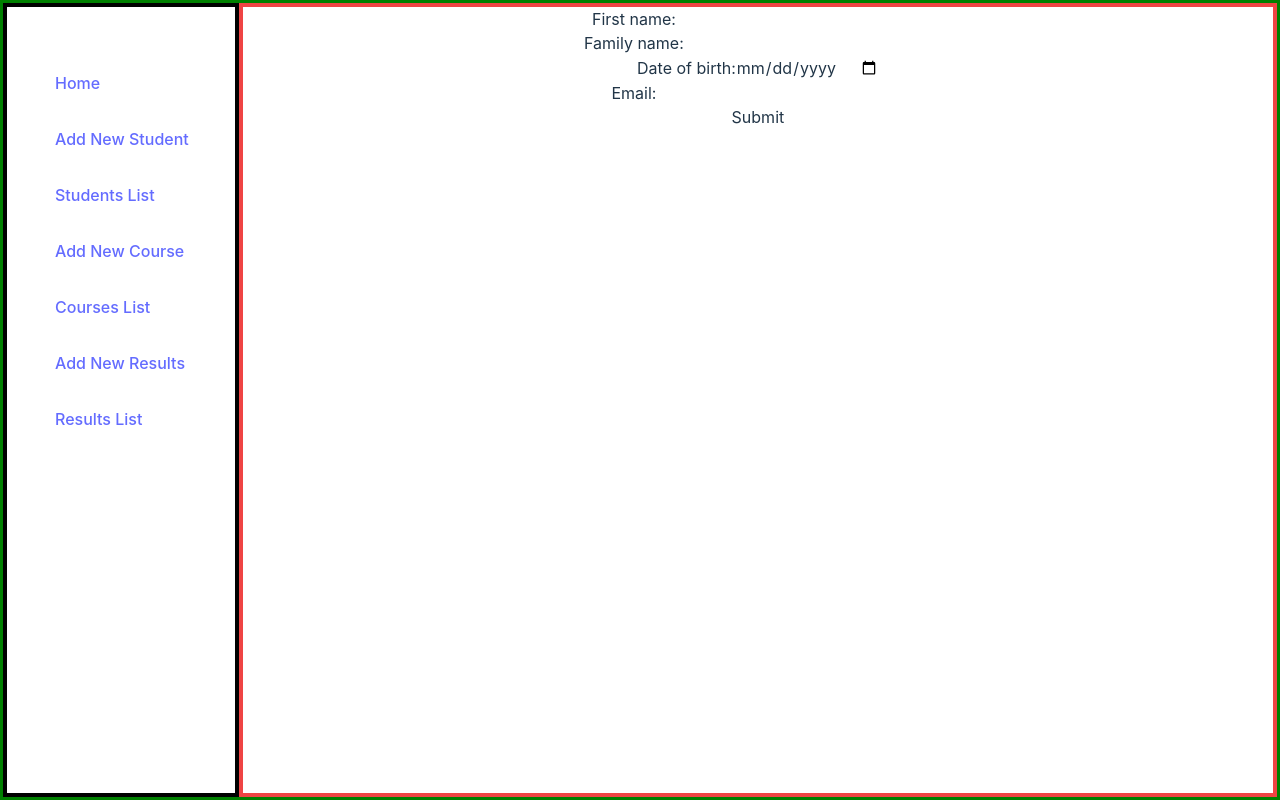
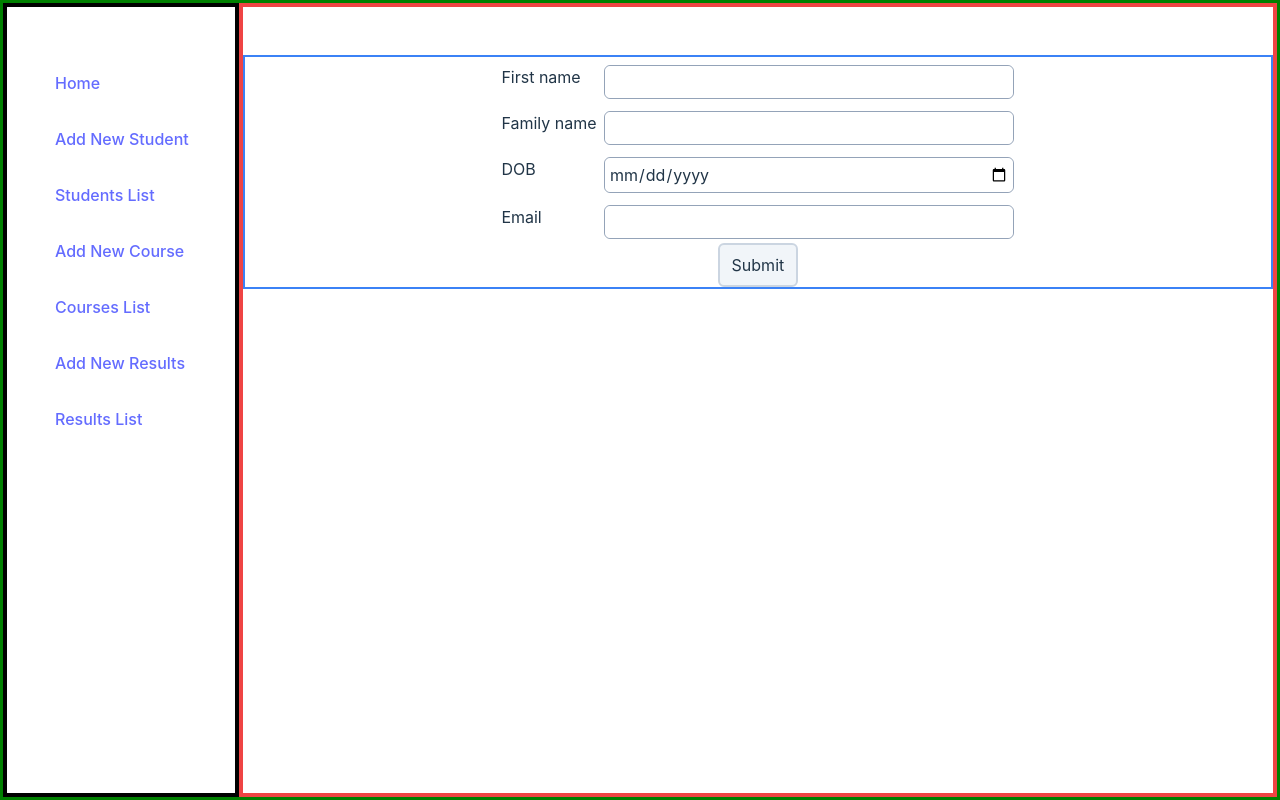
Before and after one commit to plutownium/student-mgmt-app, a React (Vite) app in the folder frontend/: page /students/add/new in a window 1280 px wide. Built offline with nearby package versions, Linux system fonts and the light colour scheme.

Commit message:
get error msg into err msg state

```diff
--- a/frontend/src/api/studentsAPI.ts
+++ b/frontend/src/api/studentsAPI.ts
@@ -1,14 +1,14 @@
 import axios from "axios";
 import { BACKEND_URL } from "../util/constants";
 
-export function makeStudentAPI(firstName: string, familyName: string, dob: Date, email: string) {
-    return axios.post(BACKEND_URL + "/students/new", { firstName, familyName, dob, email });
+export async function addNewStudentAPI(firstName: string, familyName: string, dob: string, email: string) {
+    return await axios.post(BACKEND_URL + "/students/new", { firstName, familyName, dob, email });
 }
 
-export function getStudentsAPI() {
-    return axios.get(BACKEND_URL + "/students/all");
+export async function getStudentsAPI() {
+    return await axios.get(BACKEND_URL + "/students/all");
 }
 
-export function deleteStudentAPI(studentId: number) {
-    return axios.delete(BACKEND_URL + "/students/" + studentId.toString());
+export async function deleteStudentAPI(studentId: number) {
+    return await axios.delete(BACKEND_URL + "/students/" + studentId.toString());
 }
--- /dev/null
+++ b/frontend/src/components/formInput/DateFormInput.tsx
@@ -0,0 +1,31 @@
+import React, { ChangeEvent } from "react";
+
+interface FormInputProps {
+    labelText: string;
+    formText: string;
+    inputName: string;
+    handleUpdate: (event: ChangeEvent<HTMLInputElement>) => void;
+}
+
+const DateFormInput: React.FC<FormInputProps> = ({ labelText, formText, inputName, handleUpdate }: FormInputProps) => {
+    return (
+        <div className="pt-2 pb-1 flex w-1/2 flex">
+            <div className="w-1/5 flex">
+                <label className="">{labelText}</label>
+            </div>
+            <div className="w-4/5 rounded-md border border-slate-400">
+                <input
+                    className="w-full p-1 rounded-md"
+                    type="date"
+                    name={inputName}
+                    value={formText}
+                    onChange={e => {
+                        handleUpdate(e);
+                    }}
+                />
+            </div>
+        </div>
+    );
+};
+
+export default DateFormInput;
--- /dev/null
+++ b/frontend/src/components/formInput/TextFormInput.tsx
@@ -0,0 +1,31 @@
+import React, { ChangeEvent } from "react";
+
+interface FormInputProps {
+    labelText: string;
+    formText: string;
+    inputName: string;
+    handleUpdate: (event: ChangeEvent<HTMLInputElement>) => void;
+}
+
+const TextFormInput: React.FC<FormInputProps> = ({ labelText, formText, inputName, handleUpdate }: FormInputProps) => {
+    return (
+        <div className="pt-2 pb-1 flex w-1/2 flex">
+            <div className="w-1/5 flex">
+                <label className="">{labelText}</label>
+            </div>
+            <div className="w-4/5 rounded-md border border-slate-400">
+                <input
+                    className="w-full p-1 rounded-md"
+                    type="text"
+                    name={inputName}
+                    value={formText}
+                    onChange={e => {
+                        handleUpdate(e);
+                    }}
+                />
+            </div>
+        </div>
+    );
+};
+
+export default TextFormInput;
--- /dev/null
+++ b/frontend/src/interface/PredictableErrorResponse.interface.ts
@@ -0,0 +1,5 @@
+export interface PredictableErrorResponse {
+    error: {
+        message: string;
+    };
+}
--- a/frontend/src/pages/AddStudentsPage.tsx
+++ b/frontend/src/pages/AddStudentsPage.tsx
@@ -1,51 +1,82 @@
 import React, { useState } from "react";
+import { AxiosError } from "axios";
 
 import PageBase from "../components/pageBase/pageBase";
+
+import { addNewStudentAPI } from "../api/studentsAPI";
+import TextFormInput from "../components/formInput/TextFormInput";
+import DateFormInput from "../components/formInput/DateFormInput";
+import { PredictableErrorResponse } from "../interface/PredictableErrorResponse.interface";
 
 function AddStudentsPage() {
     const [firstName, setFirstName] = useState("");
     const [familyName, setFamilyName] = useState("");
-    const [dob, setDOB] = useState<null | Date>(null);
+    const [dob, setDOB] = useState("");
     const [email, setEmail] = useState("");
 
-    function isValidEmail(testValue: string) {
-        const emailRegex = /^[a-zA-Z0-9.!#$%&'*+/=?^_`{|}~-]+@[a-zA-Z0-9-]+(?:\.[a-zA-Z0-9-]+)*$/;
-        return testValue.match(emailRegex);
+    const [err, setErr] = useState("");
+
+    async function handleSubmitNewStudent(e: React.MouseEvent<HTMLInputElement, MouseEvent>) {
+        e.preventDefault();
+        if (dob === null) {
+            setErr("Must choose a date of birth");
+            return;
+        }
+        try {
+            await addNewStudentAPI(firstName, familyName, dob, email);
+            // updateNotifications()
+            // todo: expect a notification! perhaps query the backend?
+            clearAllTheControls();
+        } catch (err) {
+            const axiosErr = err as AxiosError;
+            const errMsgContent = axiosErr.response?.data as PredictableErrorResponse;
+            const reasonForFailure = errMsgContent.error.message;
+            setErr(reasonForFailure);
+        }
     }
 
-    function isValidAge(testValue: Date) {}
+    function clearAllTheControls() {
+        setFirstName("");
+        setFamilyName("");
+        setDOB("");
+        setEmail("");
+    }
+
+    function handleUpdateFirstName(event: React.ChangeEvent<HTMLInputElement>) {
+        setFirstName(event.target.value);
+    }
+
+    function handleUpdateFamilyName(event: React.ChangeEvent<HTMLInputElement>) {
+        setFamilyName(event.target.value);
+    }
+
+    function handleUpdateDOB(event: React.ChangeEvent<HTMLInputElement>) {
+        setDOB(event.target.value);
+    }
+
+    function handleUpdateEmail(event: React.ChangeEvent<HTMLInputElement>) {
+        setEmail(event.target.value);
+    }
 
     return (
         <PageBase>
             <div>
-                <form>
-                    <div>
-                        <div>
-                            <label>
-                                First name:
-                                <input type="text" name="first-name" />
-                            </label>
+                <form id="student-create-form">
+                    <div className="mt-12 flex flex-col items-center border-2 border-blue-500">
+                        <TextFormInput labelText="First name" formText={firstName} inputName="first-name" handleUpdate={handleUpdateFirstName} />
+                        <TextFormInput labelText="Family name" formText={familyName} inputName="family-name" handleUpdate={handleUpdateFamilyName} />
+                        <DateFormInput labelText="DOB" formText={dob} inputName="date" handleUpdate={handleUpdateDOB} />
+                        <TextFormInput labelText="Email" formText={email} inputName="email" handleUpdate={handleUpdateEmail} />
+
+                        <div className="py-2 px-3 rounded-md bg-slate-100 border-2 border-slate-300">
+                            <input
+                                type="submit"
+                                value="Submit"
+                                onClick={e => {
+                                    handleSubmitNewStudent(e);
+                                }}
+                            />
                         </div>
-                        <div>
-                            <label>
-                                Family name:
-                                <input type="text" name="family-name" />
-                            </label>
-                        </div>
-                        <div>
-                            <label>
-                                Date of birth:
-                                <input type="date" name="dob" />
-                            </label>
-                        </div>
-                        <div>
-                            <label>
-                                Email:
-                                <input type="text" name="email" />
-                            </label>
-                        </div>
-
-                        <input type="submit" value="Submit" />
                     </div>
                 </form>
             </div>
```
